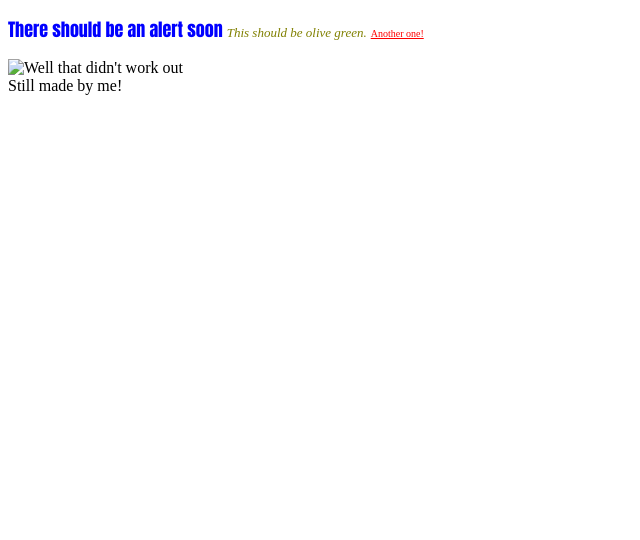
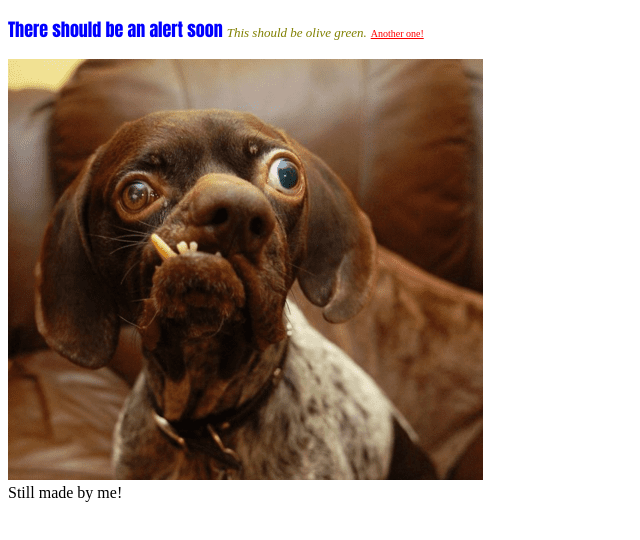
Before and after one commit to Paul07/HTMLANDCSS, a plain HTML site: page Basic_HTML_and_JavaScript_1.html in a window 1280 px wide. Shown: the whole page, without its empty margins (0-640 px from the left). Drawn offline with Linux system fonts and the light colour scheme.

Commit message:
Update Basic_HTML_and_JavaScript_1.html

```diff
--- a/Basic_HTML_and_JavaScript_1.html
+++ b/Basic_HTML_and_JavaScript_1.html
@@ -11,7 +11,7 @@
 			<font color="#808000" face="trebuchet" size="2"><i>This should be olive green.</i></font>
 			<font color="red" face="comic sans" size="1"><u>Another one!</u></font></p>
 			<script src="Basic_JavaScript_1.js"></script>
-			<img sr="derpy.png" alt="Well that didn't work out">
+			<img src="derpy.png" alt="Well that didn't work out">
 		</body>
 	</main>
 	<footer>Still made by me!</footer>
```
